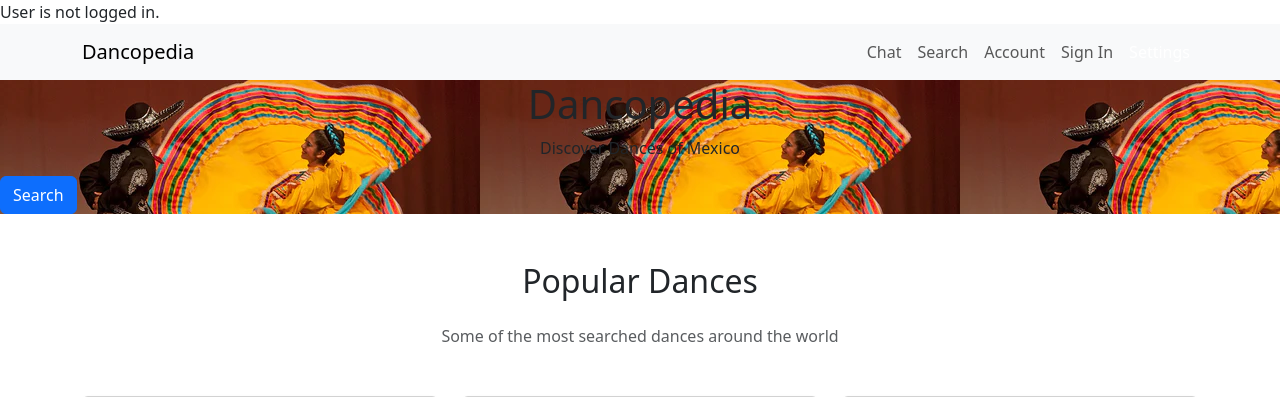
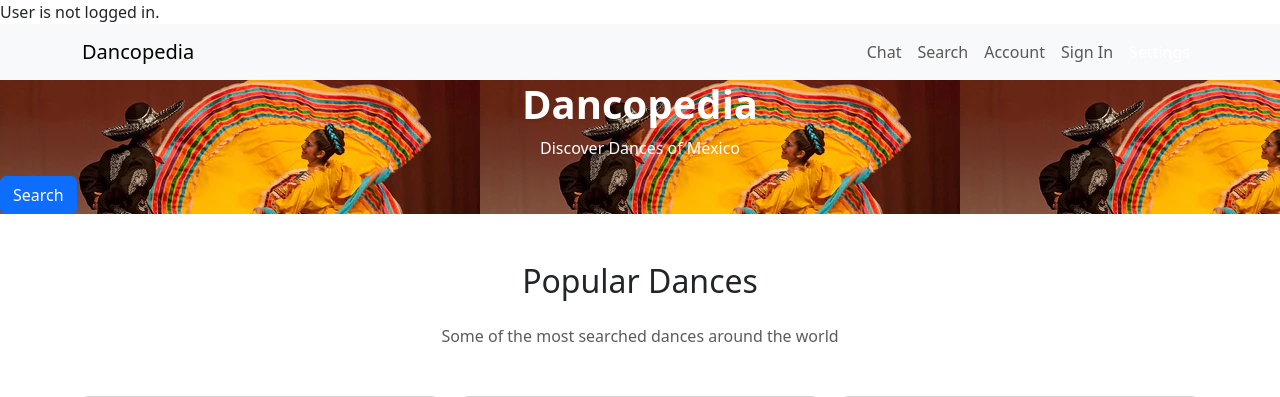
Before and after one commit to Sjoseph9652/Dancopedia_Alligators, a PHP site: page /dancopedia_alligators/ in a window 1280 px wide. Shown: the top 397 px of the page. Run offline with PHP 8.4, Linux system fonts and the light colour scheme; data comes from the database, SQL or seed files in the repository.

Commit message:
push index page changes
changes to index form

```diff
--- a/index.php
+++ b/index.php
@@ -49,8 +49,8 @@ if (isset($_SESSION['email']))
 
     <!-- Header -->
     <header class="header">
-        <h1 class="text-center">Dancopedia</h1>
-        <p class="text-center">Discover Dances of Mexico</p>
+        <h1 class="text-center" style="color: white; font-weight: bold;">Dancopedia</style></h1>
+        <p class="text-center" style="color:white;">Discover Dances of Mexico</style></p>
         <button class="btn btn-primary">Search</button>
     </header>
 
@@ -154,7 +154,7 @@ if (isset($_SESSION['email']))
                     <ul class="list-unstyled">
                         <li><a href="my_account.php">Profile</a></li>
                         <li><a href="my_account.php">Saved Dances</a></li>
-                        <li><a href="#">Change Password</a></li>
+                        <li><a href="reset-password.php">Change Password</a></li>
                     </ul>
                 </div>
                 <div class="col-md-4">
```
